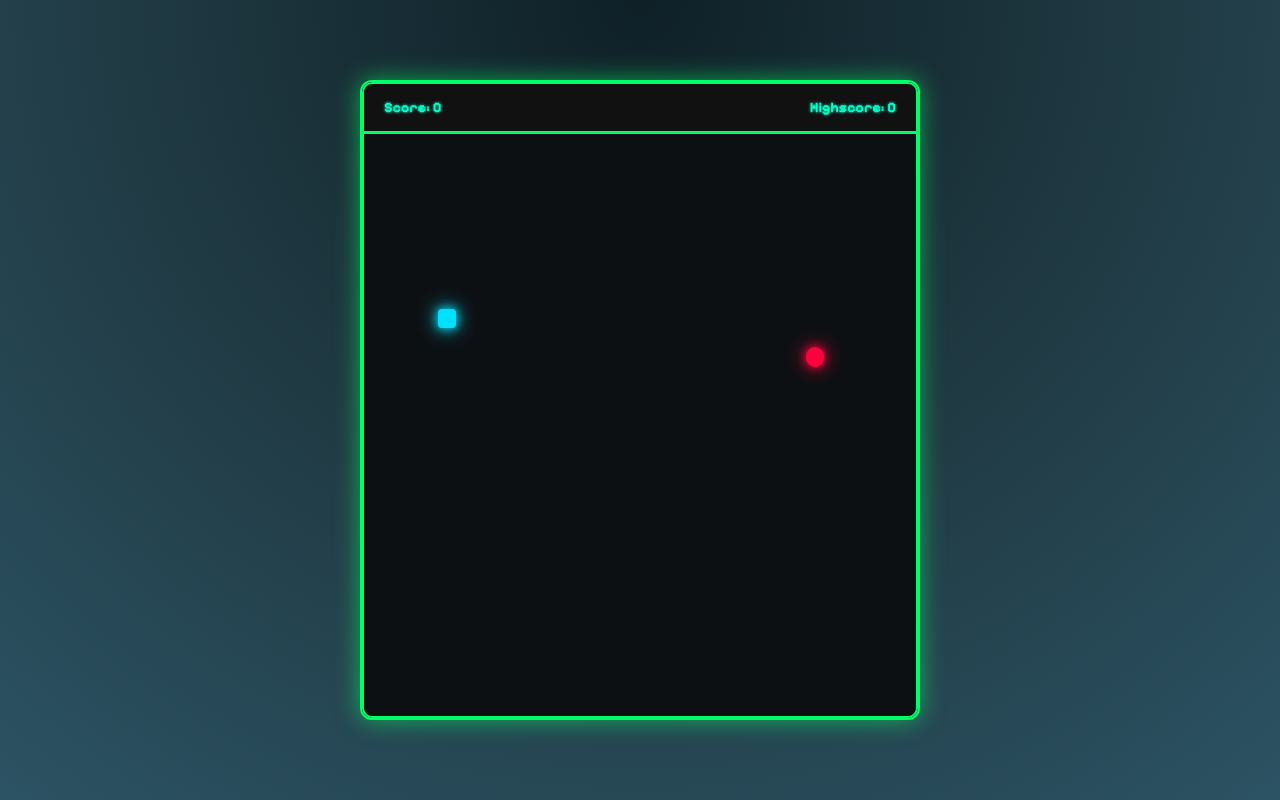
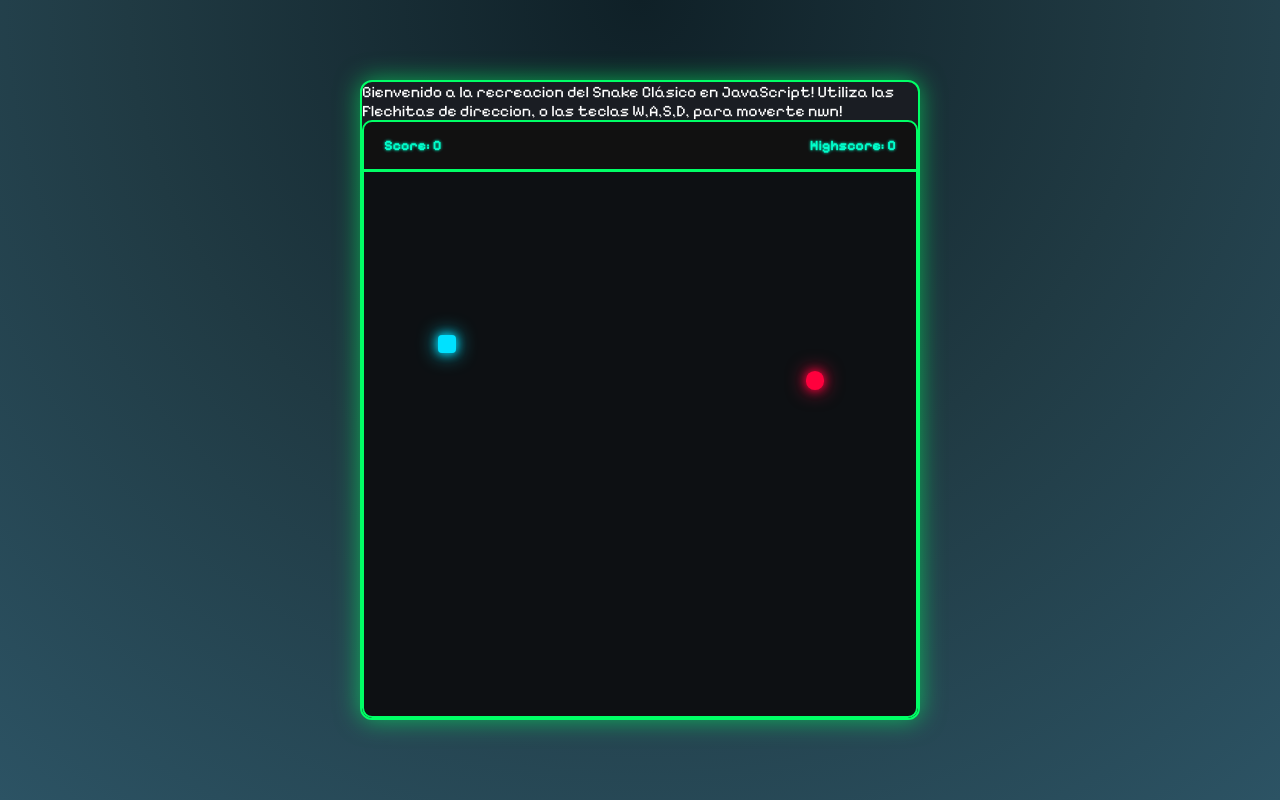
Before and after one commit to DaelagerUwU/TP-Javascript-Damian-Vilca, a plain HTML site: page index.html in a window 1280 px wide. Drawn offline with Linux system fonts and the light colour scheme.

Commit message:
juego finalizado

```diff
--- a/index.html
+++ b/index.html
@@ -6,11 +6,13 @@
     <link rel="stylesheet" href="scripts/estilos.css">
     <link rel="preconnect" href="https://fonts.googleapis.com">
 <link rel="preconnect" href="https://fonts.gstatic.com" crossorigin>
+<link rel="icon" type="image/png" href="assets/favicon.ico">
 <link href="https://fonts.googleapis.com/css2?family=Pixelify+Sans:wght@400..700&display=swap" rel="stylesheet">
   <title>Snake2.io</title>
 </head>
 <body>
   <div class="wrapper">
+    <p style="color: rgb(255, 255, 255); ">Bienvenido a la recreacion del Snake Clásico en JavaScript! Utiliza las Flechitas de direccion, o las teclas W,A,S,D, para moverte nwn!</p>
     <div class="game-details">
       <div class="score">Score: 0</div>
       <div class="high-score">Highscore:</div>
```
Also changed, not shown: assets/favicon.ico (added).
